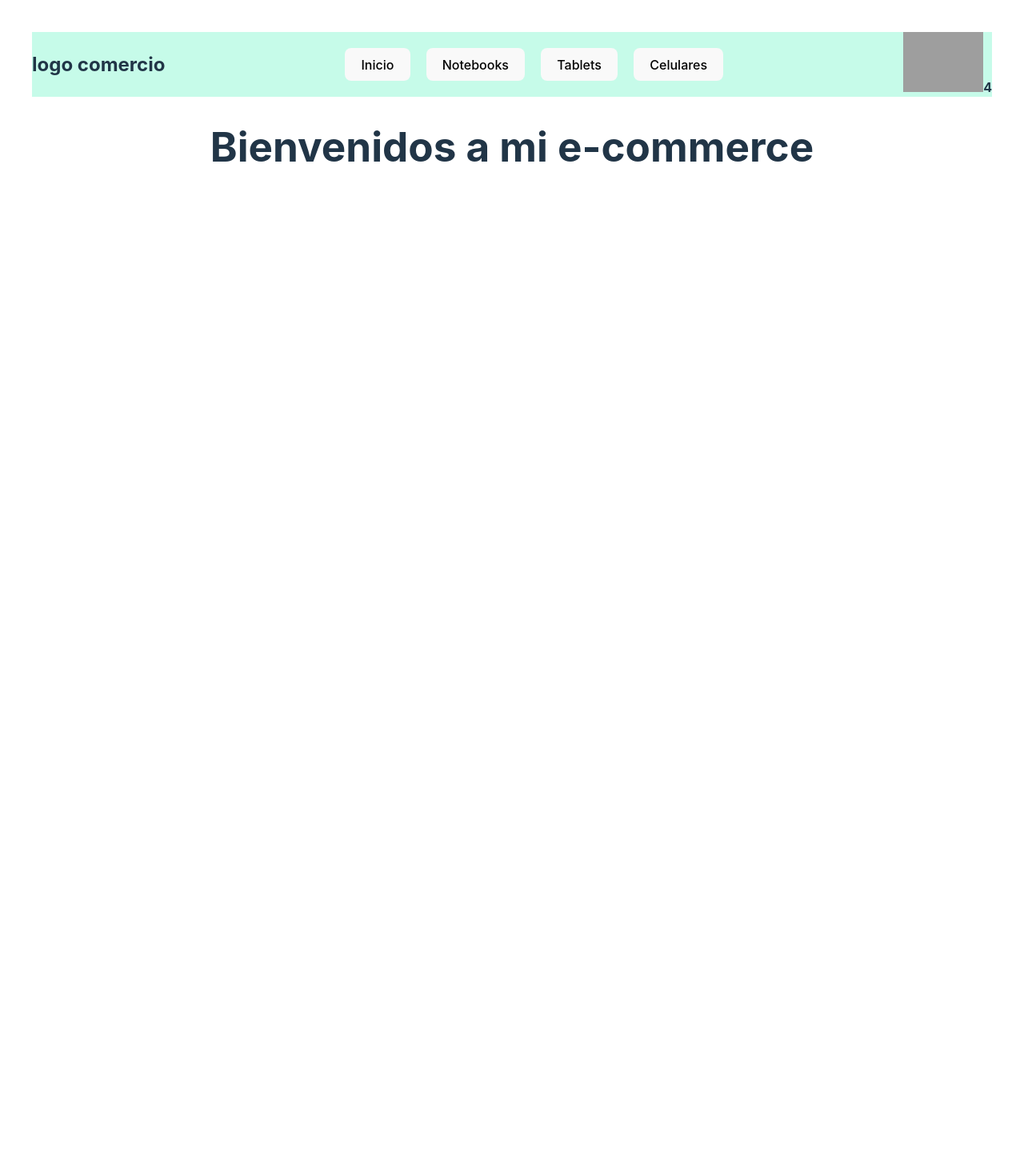
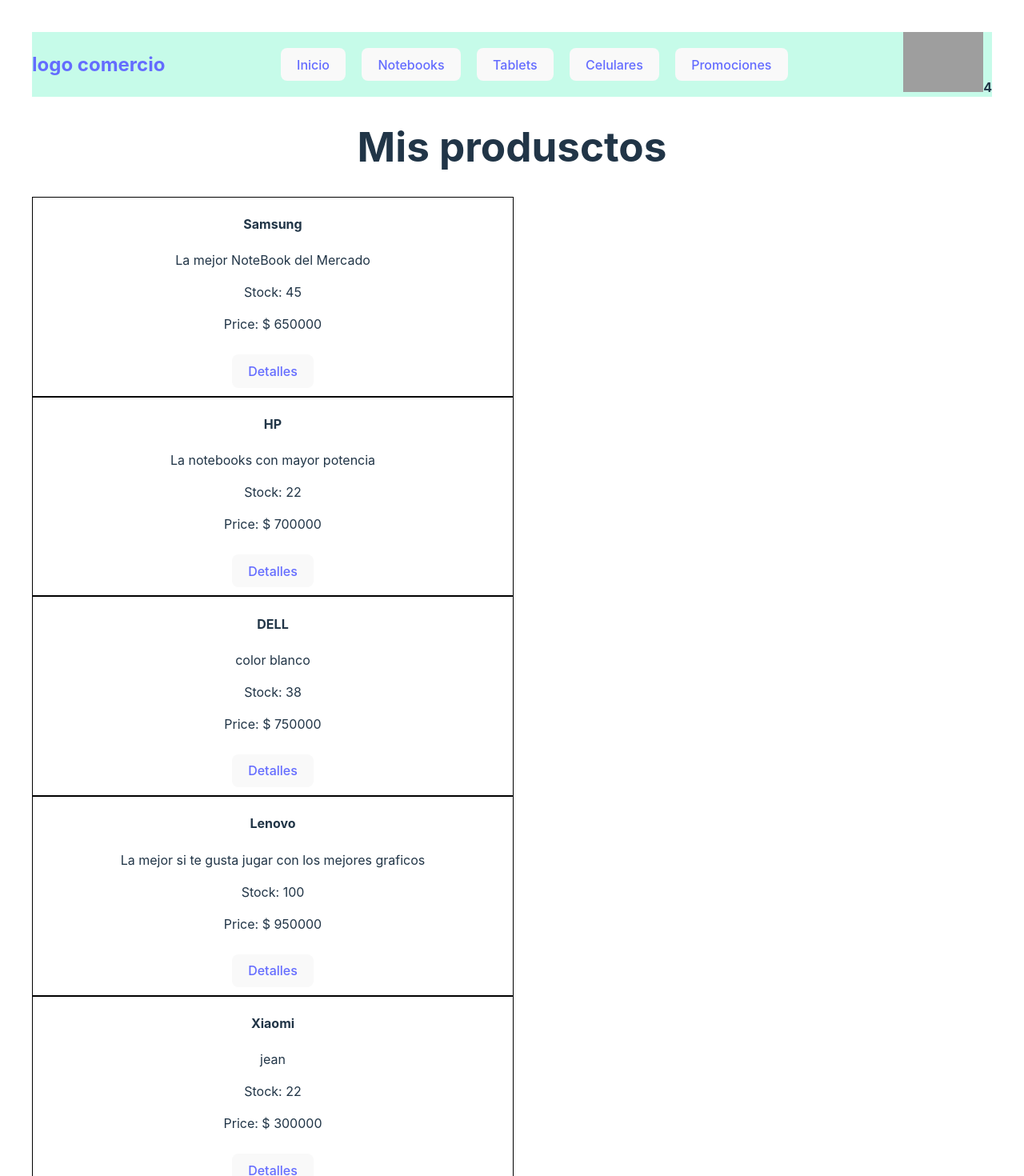
Before and after one commit to Omar-Molares/CreaTuLanding-Molares, a React (Vite) app: page / in a window 1280 px wide. Shown: the top 1470 px of the page at 80% size. Before the commit the page ends 800 px from the top, so only its background shows below. Built offline with nearby package versions, Linux system fonts and the light colour scheme; grey boxes are pictures that could not be loaded.

Commit message:
first commit

```diff
--- /dev/null
+++ b/asyncMock.js
@@ -0,0 +1,127 @@
+const products = [
+  {
+    id: "A1",
+    name: "Samsung",
+    category: "notebooks",
+    description: "La mejor NoteBook del Mercado ",
+    stock: 45,
+    price: 650000,
+  },
+  {
+    id: "A2",
+    name: "HP",
+    category: "notebooks",
+    description: "La notebooks con mayor potencia",
+    stock: 22,
+    price: 700000,
+  },
+  {
+    id: "A3",
+    name: "DELL",
+    description: "color blanco",
+    category: "La mejor opsión para trabajos de oficina",
+    stock: 38,
+    price: 750000,
+  },
+  {
+    id: "A4",
+    name: "Lenovo",
+    category: "notebooks",
+    description: "La mejor si te gusta jugar con los mejores graficos",
+    stock: 100,
+    price: 950000,
+  },
+  {
+    id: "B1",
+    name: "Xiaomi",
+    description: "jean",
+    category: "Economica y rapida",
+    stock: 22,
+    price: 300000,
+  },
+  {
+    id: "B2",
+    name: "HP",
+    category: "tablets",
+    description: "Realizada con la mejor calidad del Mercado",
+    stock: 38,
+    price: 400000,
+  },
+  {
+    id: "B3",
+    name: "Exxon",
+    category: "tablets",
+    description: "Calidad y la mejor para realizar cualquier busqueda para la tarea del colegio",
+    stock: 22,
+    price: 320000,
+  },
+  {
+    id: "B4",
+    name: "Gadnic",
+    category: "tablets",
+    description: "producto de calidad y gran rendimiento",
+    stock: 38,
+    price: 310000,
+  },
+  {
+    id: "C1",
+    name: "Motorola",
+    category: "celulares",
+    description: "EL celular que no se te va a rompar más",
+    stock: 22,
+    price: 200000,
+  },
+  {
+    id: "C2",
+    name: "LG",
+    category: "celulares",
+    descripction: "Para que puedas ver los videos en la mejor calidad",
+    stock: 38,
+    price: 230000,
+  },
+  {
+    id: "C3",
+    name: "Samsung",
+    category: "celulares",
+    description: "Un celular con la mejor calidad para sacar fotos",
+    stock: 22,
+    price: 250000,
+  },
+  {
+    id: "C4",
+    name: "Nokia",
+    category: "celulares",
+    description: "Vas a poder estar sin tener que cargar la baeteria, ya que es de larga duración",
+    stock: 38,
+    price: 210000,
+  },
+];
+
+/*export const llamarApi = () => {
+    return new Promise((resolve, reject) => {
+      setTimeout(() => {
+        resolve(productos);
+      }, 1000);
+    });
+  };*/
+
+export const getProducts = () => {
+  return new Promise((resolve) => {
+    setTimeout(() => {
+      resolve(products);
+    }, 2000);
+  });
+};
+
+export const getProduct = (id) => {
+  return products.find((prod) => prod.id == id);
+};
+
+export const getCategory = (category) => {
+  return new Promise((resolve) => {
+    setTimeout(() => {
+      resolve(products.filter((product) => product.category === category));
+      //va a retornar un array de prods que cumplan con esa condicion
+    }, 1000);
+  });
+};
--- a/package.json
+++ b/package.json
@@ -10,8 +10,11 @@
     "preview": "vite preview"
   },
   "dependencies": {
+    "bootstrap": "^5.3.3",
     "react": "^18.3.1",
-    "react-dom": "^18.3.1"
+    "react-bootstrap": "^2.10.9",
+    "react-dom": "^18.3.1",
+    "react-router-dom": "^7.1.5"
   },
   "devDependencies": {
     "@eslint/js": "^9.17.0",
--- a/src/App.jsx
+++ b/src/App.jsx
@@ -1,13 +1,22 @@
+import { BrowserRouter, Route, Routes } from 'react-router-dom'
 import './App.css'
+import { NavBar } from './components/NavBar/NavBar'
 import { ItemListContainer } from './Components/ItemListContainer/ItemListContainer'
-import { NavBar } from './Components/NavBar/NavBar'
+import { ItemDetail } from './components/ItemDetail/ItemDetail'
 
 function App() {
 
   return (
     <>
+    <BrowserRouter>
       <NavBar />
-      <ItemListContainer greeting="Bienvenidos a mi e-commerce"/>
+      <Routes>
+        <Route exact path='/' element={<ItemListContainer/>}/>
+        <Route exact path='/category/:catId' element={<ItemListContainer/>}/>
+        <Route exact path='/product/:id' element={<ItemDetail/>}/>
+        <Route exact path='*' element={ <h2>Not Found Error 404</h2> }/>
+      </Routes>
+    </BrowserRouter>
     </>
   )
 }
--- /dev/null
+++ b/src/Components/ItemCard/ItemCard.css
@@ -0,0 +1,7 @@
+article {
+    display: block;
+    flex-direction: column;
+    flex-grow: 3;
+    border: 1px solid black;
+    width: 50%;
+}
--- /dev/null
+++ b/src/Components/ItemCard/ItemCard.jsx
@@ -0,0 +1,18 @@
+import { Link } from 'react-router-dom';
+import './ItemCard.css';
+
+export const ItemCard = ({ product }) => {
+  return (
+<>
+      <article>
+        <h4>{product.name}</h4>
+        <p>{product.description}</p>
+        <p>Stock: {product.stock}</p>
+        <p>Price: $ {product.price}</p>
+        <button>
+          <Link to={`/product/${product.id}`}>Detalles</Link>
+        </button>
+      </article>
+</>
+  )
+}
--- /dev/null
+++ b/src/Components/ItemDetail/ItemDetail.jsx
@@ -0,0 +1,27 @@
+import { useEffect, useState } from 'react'
+import { useParams } from 'react-router-dom'
+import { getProduct } from '../../../asyncMock';
+
+export const ItemDetail = () => {
+
+    const { id } = useParams();
+
+    const [product, setProduct] = useState(null);
+
+    useEffect(() => {
+        setProduct(getProduct(id));
+    }, []);
+
+  return (
+    <>
+    <h1>Detalle de Producto</h1>
+    <p>ID: {product?.id}</p>
+    <h3>Nombre: {product?.name}</h3>
+    <img src={product?.image} alt="" />
+    <p>Descripcion: {product?.description}</p>
+    <p>Categoria: {product?.category}</p>
+    <p>Precio ${product?.price}</p>
+
+    </>
+  )
+}
--- a/src/Components/ItemListContainer/ItemListContainer.jsx
+++ b/src/Components/ItemListContainer/ItemListContainer.jsx
@@ -1,7 +1,30 @@
 /* eslint-disable react/prop-types */
 
-export const ItemListContainer = (props) => {
+import { useEffect, useState } from "react"
+import { ItemCard } from "../ItemCard/ItemCard"
+import { useParams } from "react-router-dom";
+import { getCategory, getProducts } from "../../../asyncMock";
+
+export const ItemListContainer = () => {
+  const [products, setProducts] = useState(null);
+  const {catId} = useParams();
+
+  useEffect(() => {
+    if(!catId) {
+      getProducts().then((response) => setProducts(response));
+    }else{
+      getCategory(catId).then((response) => setProducts(response));
+    }
+  }, [catId]);
+
+
   return (
-    <h1>{props.greeting}</h1>
-  )
+    <>
+    <h1>Mis produsctos</h1>
+    {products?.map((product) => (
+      <ItemCard key={product.id} product={product}/>
+    ))}
+
+    </>
+  );
 }
--- a/src/Components/NavBar/NavBar.jsx
+++ b/src/Components/NavBar/NavBar.jsx
@@ -1,23 +1,31 @@
-import { CartWidget } from '../CartWidget/CartWidget'
-import './NavBar.css'
+import { Link, Links } from "react-router-dom";
+import { CartWidget } from "../CartWidget/CartWidget";
+import "./NavBar.css";
 
 export const NavBar = () => {
   return (
-<header>
-
-<h2>logo comercio</h2>
-
-<nav>
-    <button>Inicio</button>
-    <button>Notebooks</button>
-    <button>Tablets</button>
-    <button>Celulares</button>
-</nav>
-
-< CartWidget />
+    <header>
+      <Link to="/"><h2>logo comercio</h2></Link>
 
 
-</header>
+      <nav>
+        <button>
+          <Link to="/">Inicio</Link>
+        </button>
+        <button>
+          <Link to="/category/notebooks">Notebooks</Link>
+        </button>
+        <button>
+          <Link to="/category/tablets">Tablets</Link>
+        </button>
+        <button>
+          <Link to="/category/celulares">Celulares</Link>
+        </button>
+        <button>
+          <Link to="/promociones">Promociones</Link></button>
+      </nav>
 
-  )
-}
+      <CartWidget />
+    </header>
+  );
+};
```
Also changed, not shown: 1 other file (tests, documents, lock files or other folders).
